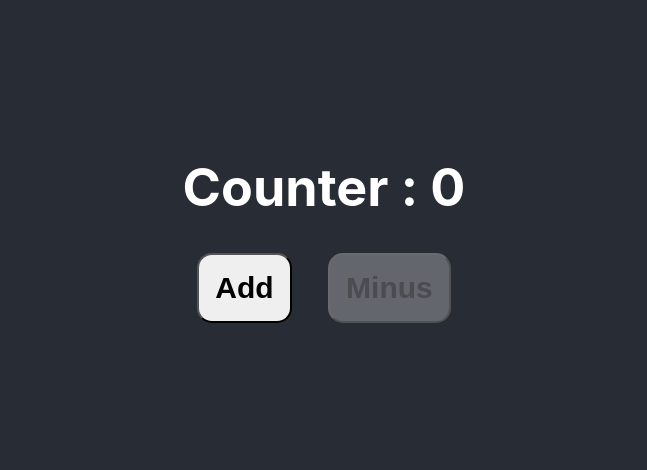
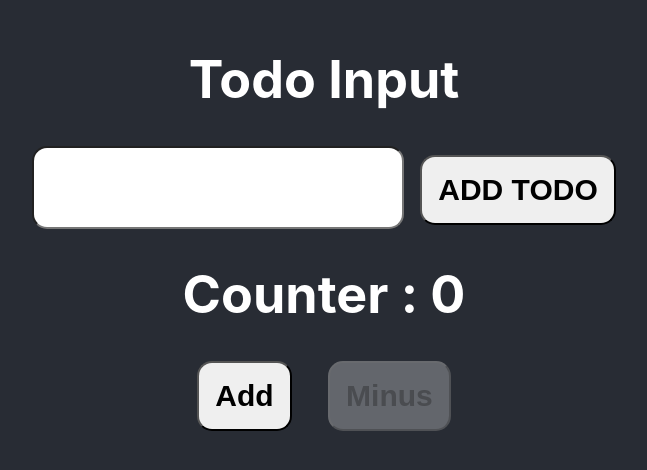
Before and after one commit to Brar21/TypeScript-Learning, a React (Create React App) app in the folder TypeScript.Course/typewithreact/: page / in a window 1280 px wide. Shown: the part 178-648 px from the top of the page, without its empty margins (316-963 px from the left). Built offline with nearby package versions, Linux system fonts and the light colour scheme.

Commit message:
Events in React-typescript

```diff
--- a/TypeScript.Course/typewithreact/src/App.css
+++ b/TypeScript.Course/typewithreact/src/App.css
@@ -36,6 +36,18 @@
     color: white;
     cursor: pointer;
 }
+.todo{
+    justify-content: center;
+    align-items: center;
+    /*margin: auto*/
+}
+.todoinput{
+    width: 20rem;
+    padding: 1.5rem;
+    padding-top: 40px;
+    border-radius: 15px;
+    margin-right: 1rem
+}
 .App-link {
   color: #61dafb;
 }
--- a/TypeScript.Course/typewithreact/src/App.tsx
+++ b/TypeScript.Course/typewithreact/src/App.tsx
@@ -1,6 +1,7 @@
 import React, { useState } from 'react';
 import './App.css';
 import Button from './components/Button';
+import TodoInput from './components/TodoInput';
 
 function App()
 {
@@ -8,6 +9,8 @@ function App()
   return (
     <div className="App">
           <header className="App-header">
+              <h1>Todo Input</h1>
+              <TodoInput/>
               <h1>Counter : {value}</h1>
               <div>
               <Button text="Add" disabled={value===20}  handleClick={() => setValue(value + 1)} />
--- a/TypeScript.Course/typewithreact/src/components/Button.tsx
+++ b/TypeScript.Course/typewithreact/src/components/Button.tsx
@@ -4,7 +4,7 @@ import React from 'react'
 interface ButtonProps
 {
     text: string,
-    handleClick:()=>void,
+    handleClick?:()=>void,
     disabled?:boolean
     //for optional if we dont' want to use a props we can simply use "?" after name prop.
 }
--- /dev/null
+++ b/TypeScript.Course/typewithreact/src/components/TodoInput.tsx
@@ -0,0 +1,24 @@
+import React, { useState } from 'react'
+import Button from './Button'
+//todo -->input
+//todo submit --> button
+type TodoProps = {
+
+}
+const TodoInput = (props: TodoProps) =>
+{
+    const [text,setText] = useState<string>("") //make generic hook
+    const handleChange :React.ChangeEventHandler<HTMLInputElement> = (e) =>
+    //"e" --> work as an "event"
+    {
+        setText(e.target.value)
+    }
+  return (
+      <div className='todo'>
+          <input className='todoinput' type="text" value={text} onChange={handleChange} />
+          <Button text='ADD TODO'/>
+    </div>
+  )
+}
+
+export default TodoInput
```
